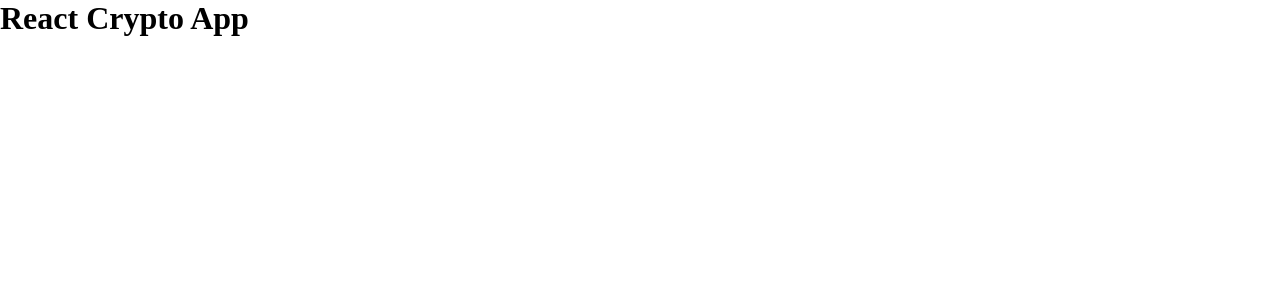
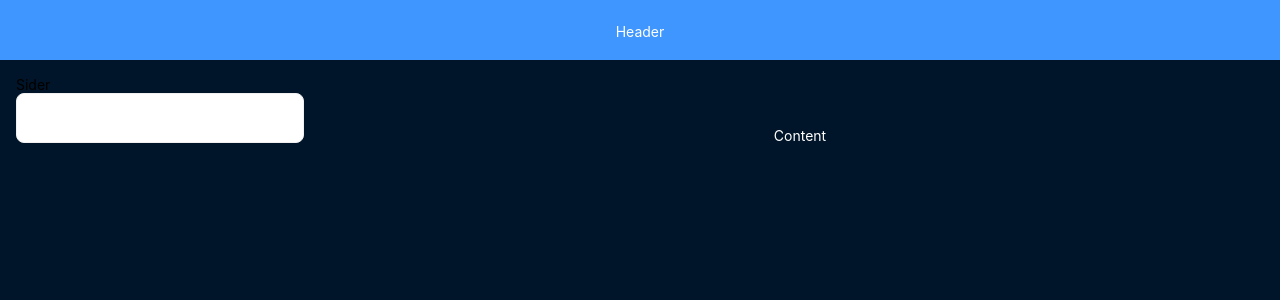
Before and after one commit to alexgit2023/react-crypto-app, a React (Vite) app: page / in a window 1280 px wide. Shown: the top 300 px of the page. Built offline with nearby package versions, Linux system fonts and the light colour scheme.

Commit message:
time of video 22.51

```diff
--- a/package.json
+++ b/package.json
@@ -10,6 +10,7 @@
     "preview": "vite preview"
   },
   "dependencies": {
+    "antd": "^5.19.1",
     "react": "^18.3.1",
     "react-dom": "^18.3.1"
   },
--- a/src/App.jsx
+++ b/src/App.jsx
@@ -1,3 +1,16 @@
+import { Layout } from 'antd';
+import AppHeader from './components/Layout/AppHeader';
+import AppSider from './components/Layout/AppSider';
+import AppContent from './components/Layout/AppContent';
+
 export default function App() {
-  return <h1>React Crypto App</h1>
+  return (
+    <Layout>
+      <AppHeader />
+      <Layout>
+        <AppSider />
+        <AppContent />
+      </Layout>
+    </Layout>
+  )
 }
--- /dev/null
+++ b/src/components/Layout/AppContent.jsx
@@ -0,0 +1,17 @@
+import { Layout } from 'antd';
+
+const contentStyle = {
+    textAlign: 'center',
+    minHeight: 'calc(100vh - 60px)',
+    lineHeight: '120px',
+    color: '#fff',
+    backgroundColor: '#001529',
+    padding: '1rem'
+  };
+
+
+export default function AppContent() {
+    return (
+        <Layout.Content style={contentStyle}>Content</Layout.Content>
+    )
+}
--- /dev/null
+++ b/src/components/Layout/AppHeader.jsx
@@ -0,0 +1,17 @@
+import { Layout } from 'antd';
+
+
+const headerStyle = {
+    textAlign: 'center',
+    color: '#fff',
+    height: 60,
+    paddingInline: 48,
+    lineHeight: '64px',
+    backgroundColor: '#4096ff',
+  };
+
+export default function AppHeader() {
+    return (
+      <Layout.Header style={headerStyle}>Header</Layout.Header>
+    )
+}
--- /dev/null
+++ b/src/components/Layout/AppSider.jsx
@@ -0,0 +1,15 @@
+import { Layout, Card } from 'antd';
+
+const siderStyle = {
+    padding: '1rem',
+  };
+
+export default function AppSider() {
+    return (
+        <Layout.Sider width="25%" style={siderStyle}>
+            Sider
+            <Card>
+    </Card>
+        </Layout.Sider>
+    )
+}
```
Also changed, not shown: src/api.js (added, +18 -0 lines), 1 other file (tests, documents, lock files or other folders).
